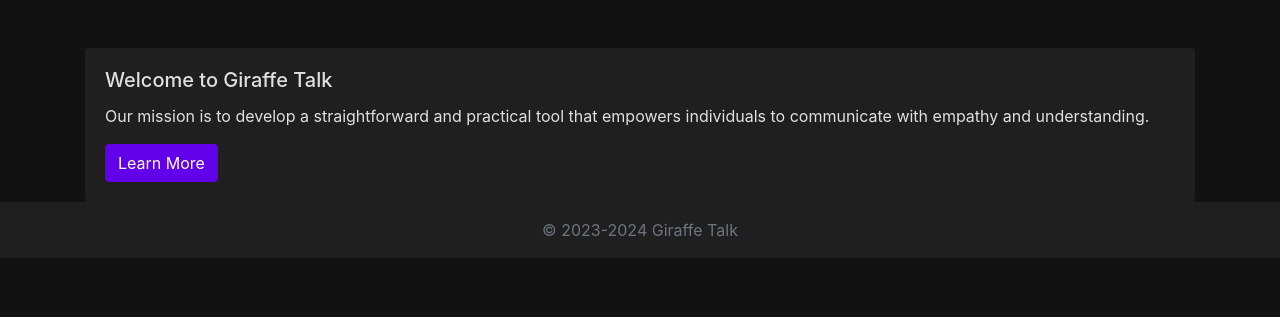
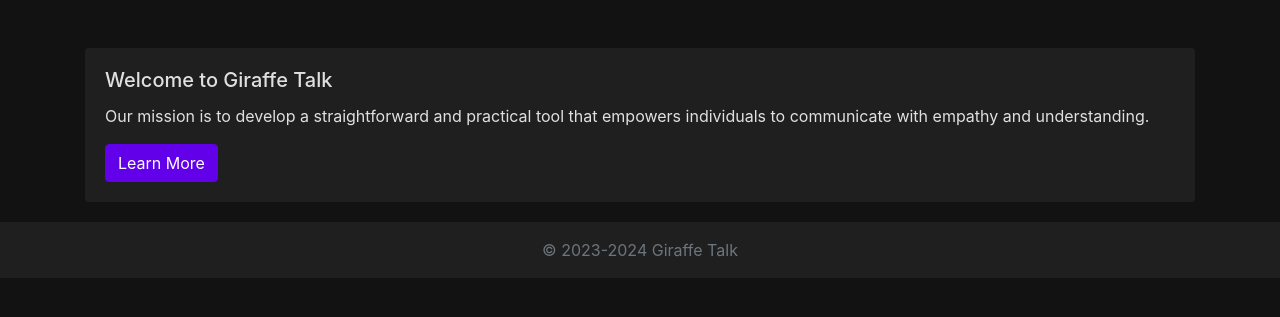
Before and after one commit to rpurinton/nvc-tool, a PHP site: page / in a window 1280 px wide. Shown: the part 56-373 px from the top of the page. Run offline with PHP 8.4, Linux system fonts and the light colour scheme; some libraries are stand-ins or nearby versions.

Commit message:
Update index.php

```diff
--- a/index.php
+++ b/index.php
@@ -37,7 +37,7 @@
         }
 
         .footer {
-            margin-top: 20px;
+            margin-top: 20px !important;
             text-align: center;
         }
 
```
